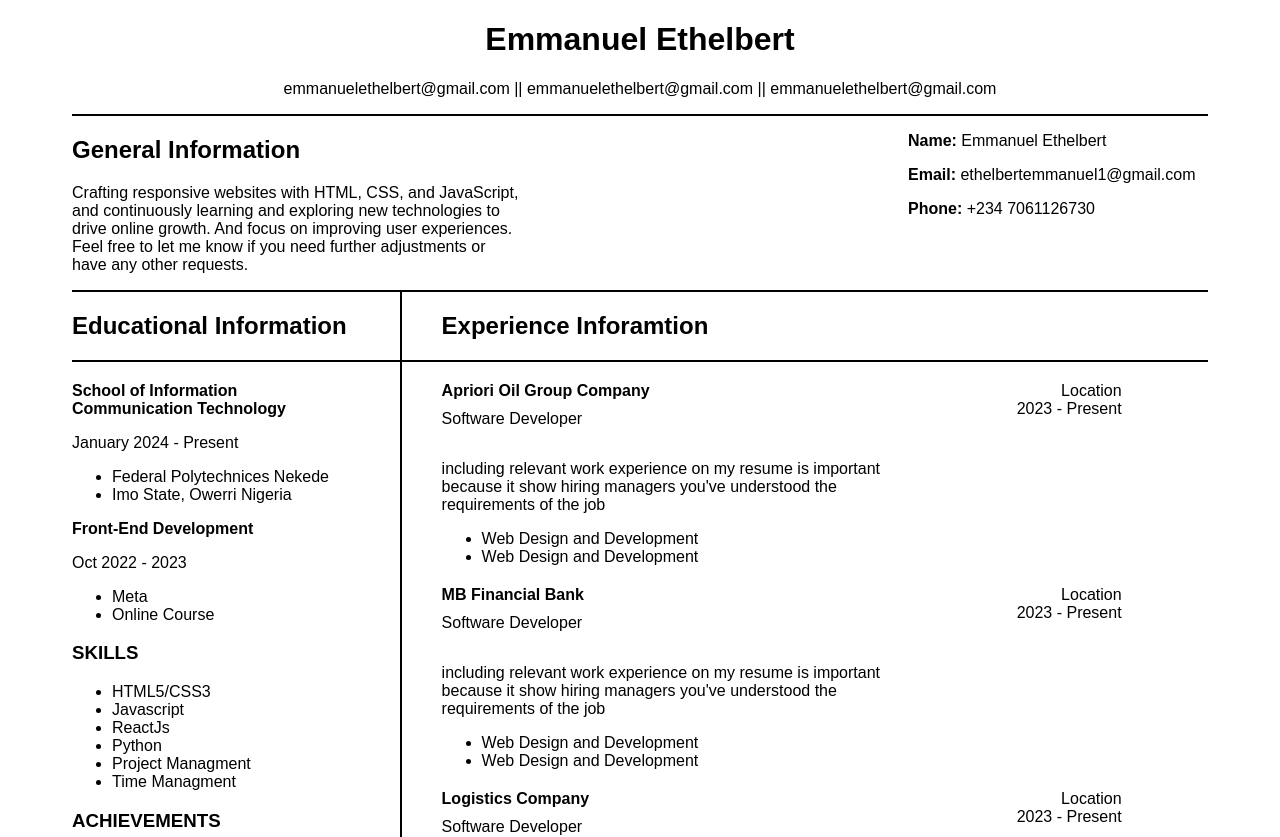
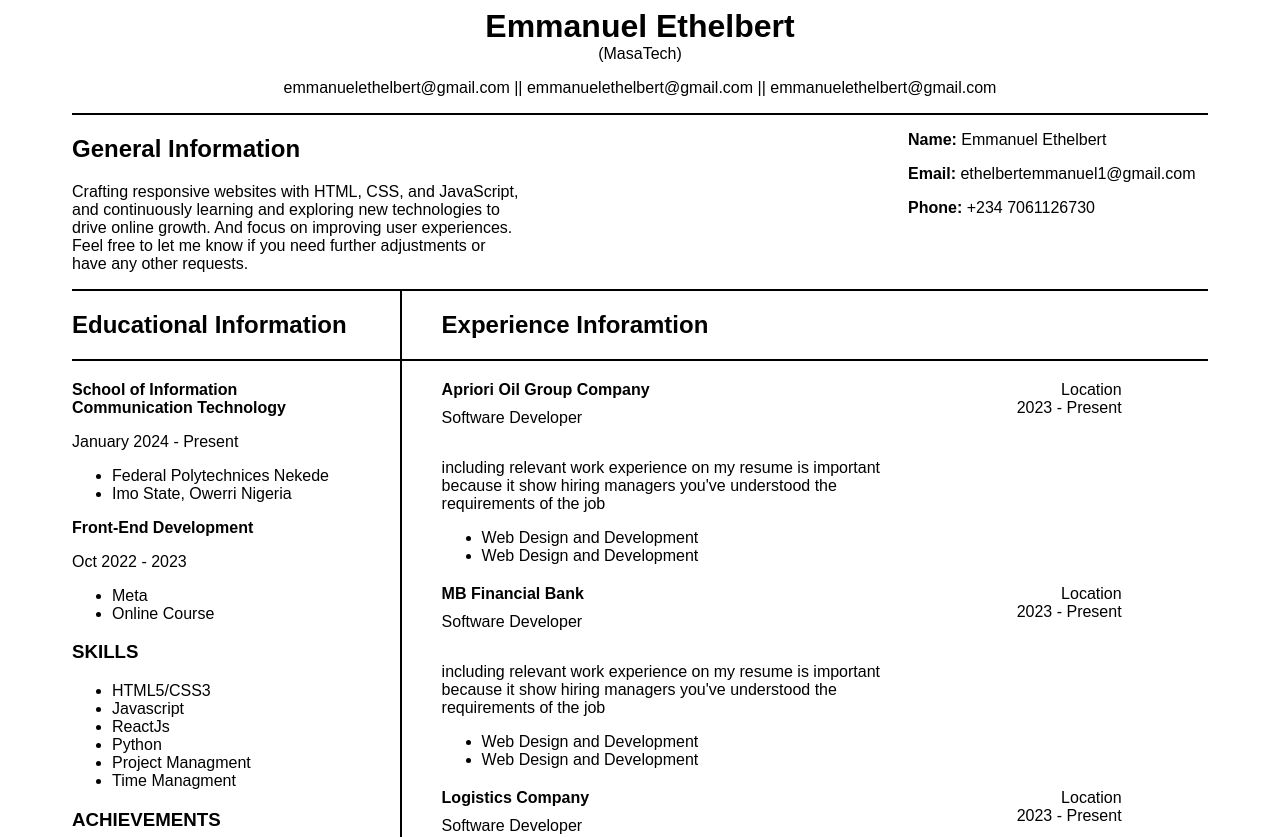
Before and after one commit to Diebere1/My-cv-application, a React (Vite) app: page / in a window 1280 px wide. Shown: the top 837 px of the page. Built offline with nearby package versions, Linux system fonts and the light colour scheme.

Commit message:
add span tag on the and also styled h1 to remove margin and padding

```diff
--- a/src/conponents/MyCvApp.jsx
+++ b/src/conponents/MyCvApp.jsx
@@ -406,6 +406,7 @@ export default function MyCvApp () {
     <div>
       <header>
         <h1>Emmanuel Ethelbert</h1>
+        <span>(MasaTech)</span>
         <p>
           {socialHandle.email} || {socialHandle.linkdin} || {socialHandle.github}
         </p>
--- a/src/styles/App.css
+++ b/src/styles/App.css
@@ -8,6 +8,10 @@
 header{
   text-align: center;
   border-bottom: 2px solid black;
+}
+h1{
+  margin: 0;
+  padding: 0;
 }
 .About-me{
   display: flex;
```
